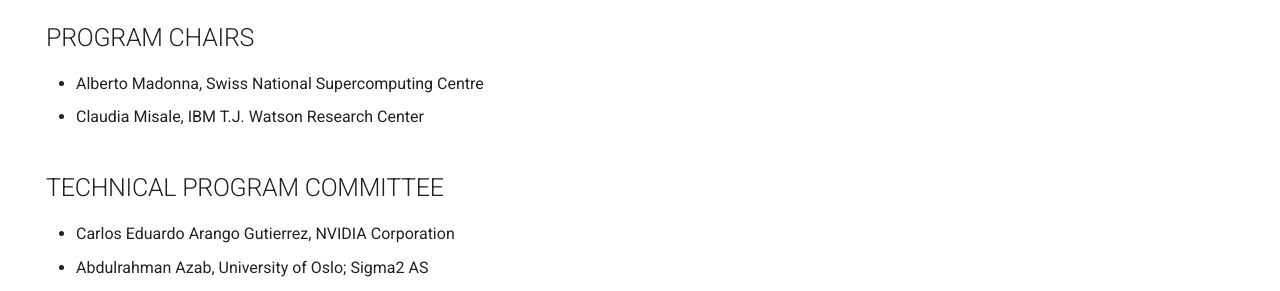
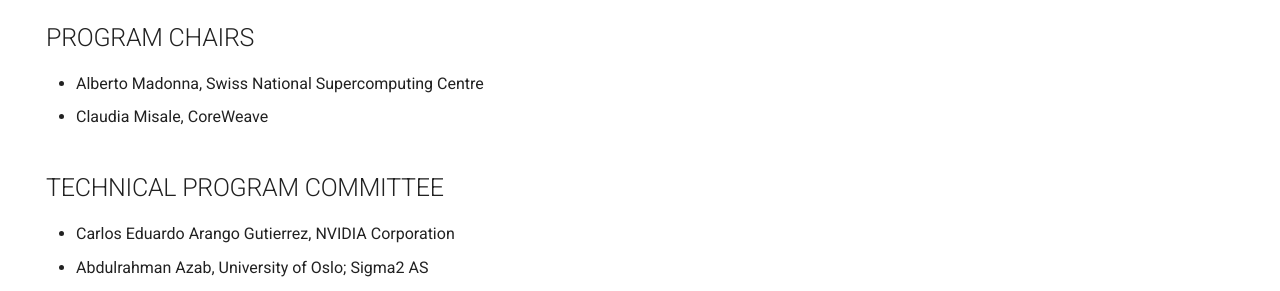
Before and after one commit to supercontainers/canopie-hpc, an MkDocs documentation site: the page built from docs/organizers.md, in a window 1280 px wide and 1331 px high. Shown: the part 358-649 px from the top of the window. Built offline with MkDocs 1.6.1 and Material for MkDocs 9.7.7, drawn with Linux system fonts in a browser that asks for light colours; comment, search, counter and statistics services are not loaded.

Commit message:
Update organizers.md
Update Claudia's affiliation

```diff
--- a/docs/organizers.md
+++ b/docs/organizers.md
@@ -9,7 +9,7 @@
 
 ## PROGRAM CHAIRS
 * Alberto Madonna, Swiss National Supercomputing Centre
-* Claudia Misale, IBM T.J. Watson Research Center
+* Claudia Misale, CoreWeave
 
 
 ## TECHNICAL PROGRAM COMMITTEE
```
